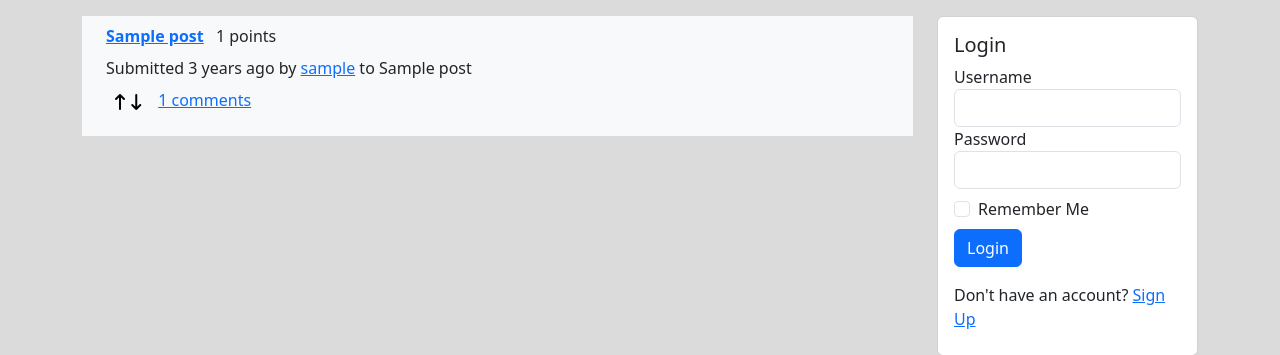
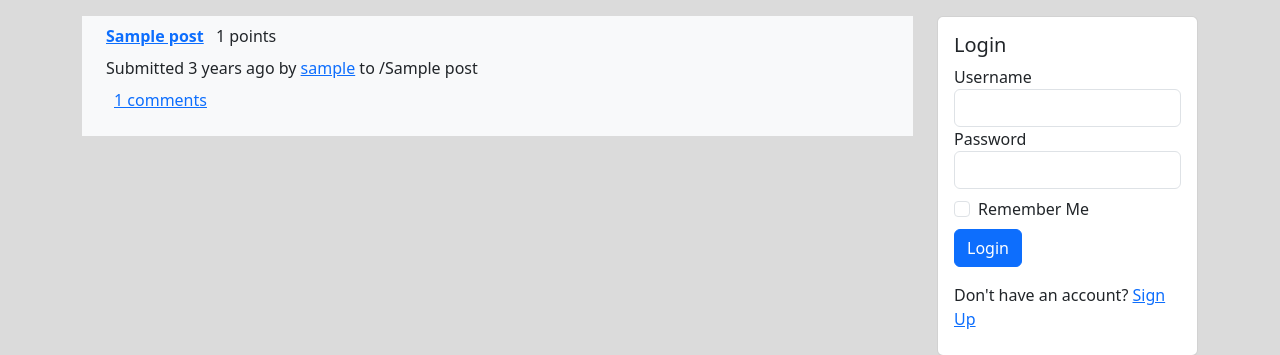
Before and after one commit to HunterStarets/Doodle, a Flask app: page / in a window 1280 px wide. Shown: the part 56-411 px from the top of the page. Run offline with Flask 3, Linux system fonts and the light colour scheme; tables that the repository leaves empty hold one stand-in row (values such as "Sample post").

Commit message:
Removing vote buttons

```diff
--- a/templates/post.html
+++ b/templates/post.html
@@ -7,20 +7,22 @@
                     }}</a></strong> <span class="points">{{
                 vote_repository_singleton.get_net_post_votes(post.post_id) }}</span> points </p>
         <p class="mb-2">Submitted <span id="timestamp{{ post.post_id }}"></span> by
-        <a href="/users/{{ post.author_id }}">{{ user_repository_singleton.get_user_by_id(post.author_id).username }}</a> to {{ post.community_name }}</p>
+        <a href="/users/{{ post.author_id }}">{{ user_repository_singleton.get_user_by_id(post.author_id).username }}</a> to /{{ post.community_name }}</p>
 
         <div class="d-flex flex-row pb-2">
+            {% if session.get('user_id') %}
             <div class="px-2">
                 <!--If the user is not logged in, then the buttons are still visable, but not interactable-->
-                <button class="btn btn-light border-0 p-0 bg-transparent {% if session.get('user_id') %} upvote-button {% endif %}"
+                <button class="btn btn-light border-0 p-0 bg-transparent upvote-button"
                 {% if vote and vote.is_upvote %} disabled {% endif %}>
                     <i class="fa-solid fa-arrow-up-long" style="color: #000000;"></i>
                 </button>
-                <button class="btn btn-light border-0 p-0 bg-transparent {% if session.get('user_id') %} downvote-button {% endif %}"
+                <button class="btn btn-light border-0 p-0 bg-transparent downvote-button"
                 {% if vote and not vote.is_upvote %} disabled {% endif %}>
                     <i class="fa-solid fa-arrow-down-long" style="color: #000000;"></i>
                 </button>
             </div>
+            {% endif %}
             <p class="px-2"><a href="/posts/{{ post.post_id }}?scroll_to_comments=true">{{ post.comments|length }} comments</a></p>
             {% if session.get('user_id') == post.author_id %}
             <a class="px-2" id="edit-post-link" href="/posts/{{ post.post_id }}/edit">Edit</a>
```
Also changed, not shown: templates/comment.html (+5 -5 lines), templates/get_single_post.html (+4 -4 lines).
